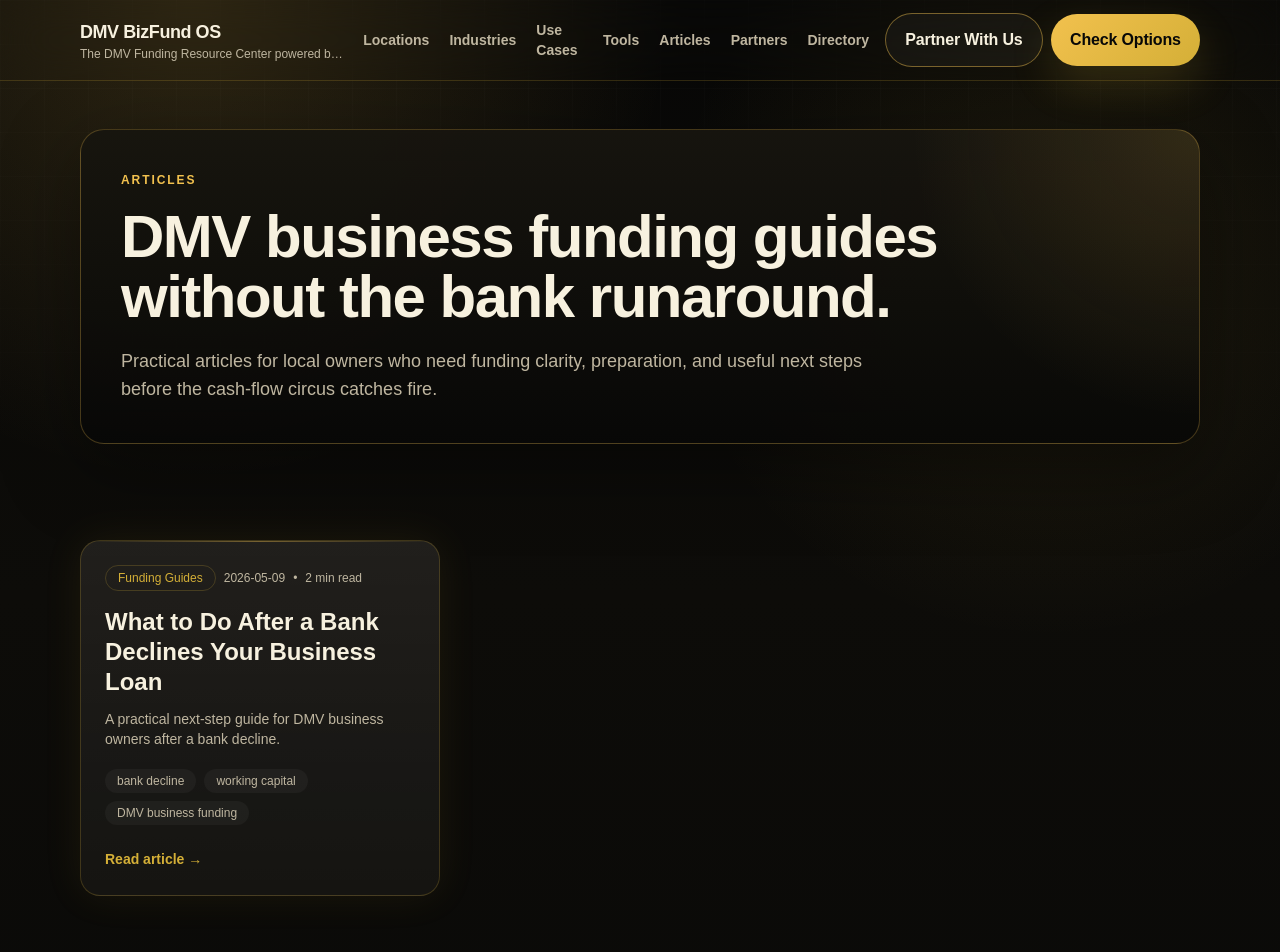
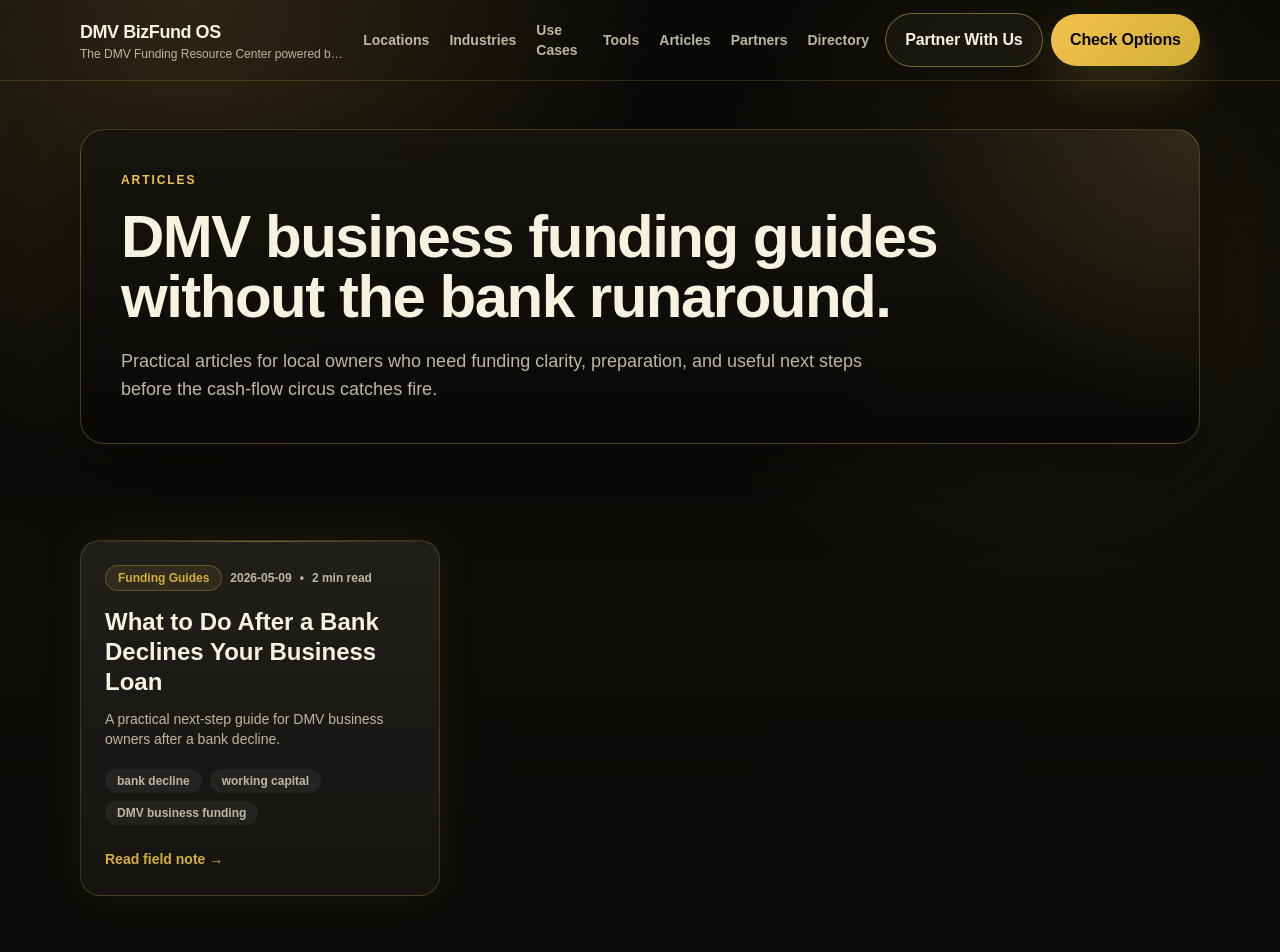
Before and after one commit to JFeimster/dmv-bizfund-os, a Next.js app: page /articles in a window 1280 px wide. Shown: the top 952 px of the page. Built offline with nearby package versions, Linux system fonts and the light colour scheme.

Commit message:
Polish ArticleCard as field-note conversion card

```diff
--- a/components/ArticleCard.tsx
+++ b/components/ArticleCard.tsx
@@ -3,23 +3,23 @@ import type { Article } from "@/lib/articles";
 
 export default function ArticleCard({ article }: { article: Article }) {
   return (
-    <Link className="card block p-6 hover:border-gold" href={`/articles/${article.slug}`}>
-      <div className="flex flex-wrap items-center gap-2 text-xs text-muted">
-        <span className="rounded-full border border-line px-3 py-1 text-gold">{article.category}</span>
+    <Link className="card group block p-6 transition hover:-translate-y-0.5" href={`/articles/${article.slug}`}>
+      <div className="flex flex-wrap items-center gap-2 text-xs font-bold text-muted">
+        <span className="rounded-full border border-gold/30 bg-gold/10 px-3 py-1 text-gold">{article.category}</span>
         <span>{article.date}</span>
         <span>•</span>
         <span>{article.readingTime}</span>
       </div>
-      <h2 className="mt-4 text-2xl font-black leading-tight">{article.title}</h2>
+      <h2 className="mt-4 text-2xl font-black leading-tight group-hover:text-amber">{article.title}</h2>
       <p className="mt-3 text-sm text-muted">{article.description}</p>
       {article.tags.length > 0 ? (
         <div className="mt-5 flex flex-wrap gap-2">
           {article.tags.slice(0, 4).map((tag) => (
-            <span className="rounded-full bg-white/[0.04] px-3 py-1 text-xs text-muted" key={tag}>{tag}</span>
+            <span className="rounded-full bg-white/[0.05] px-3 py-1 text-xs font-bold text-muted" key={tag}>{tag}</span>
           ))}
         </div>
       ) : null}
-      <span className="mt-6 inline-flex text-sm font-black text-gold">Read article →</span>
+      <span className="mt-6 inline-flex text-sm font-black text-gold">Read field note →</span>
     </Link>
   );
 }
```
